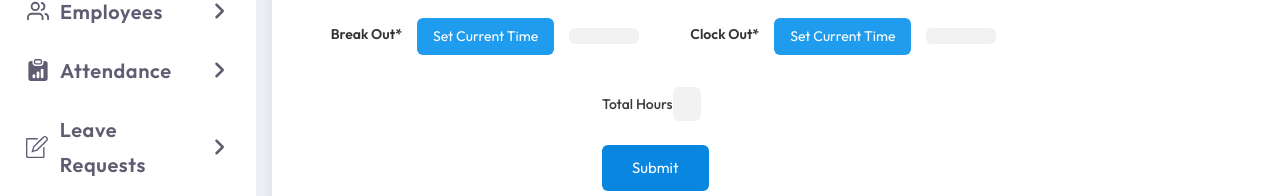
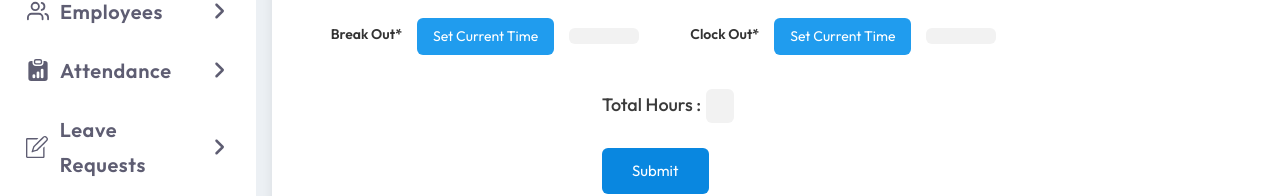
Before and after one commit to VasuKakadiya20/Empmangment, a React (Create React App) app in the folder emp_mangment/: page /attendence/add in a window 1280 px wide. Shown: the part 341-537 px from the top of the page. Built offline with nearby package versions, Linux system fonts and the light colour scheme.

Commit message:
Attendance changed

```diff
--- a/emp_mangment/src/pages/Attendance/addAttendance.css
+++ b/emp_mangment/src/pages/Attendance/addAttendance.css
@@ -152,3 +152,7 @@ color: white;
 .form-main{
   margin-left: 300px !important;
 }
+.form-main label{
+  font-size: 18px !important;
+  margin-right: 5px !important;
+}
--- a/emp_mangment/src/pages/Attendance/addAttendance.js
+++ b/emp_mangment/src/pages/Attendance/addAttendance.js
@@ -336,7 +336,7 @@ const AddAttendance = () => {
                 </div>
 
                 <div className="form-main">
-                  <label>Total Hours</label>
+                  <label>Total Hours :</label>
                   <span className="time-display">{form.totalHours}</span>
                 </div>
 
```
